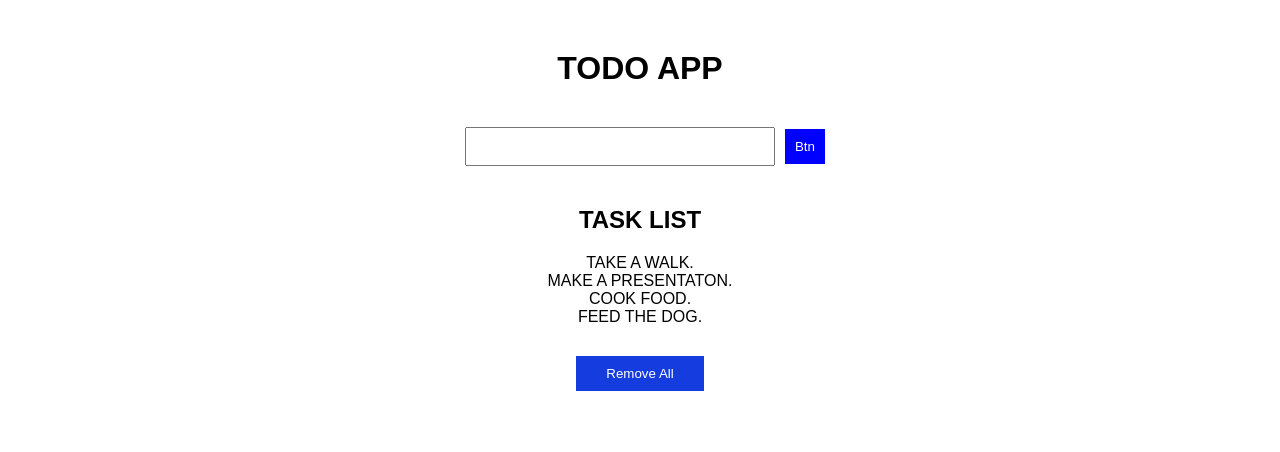
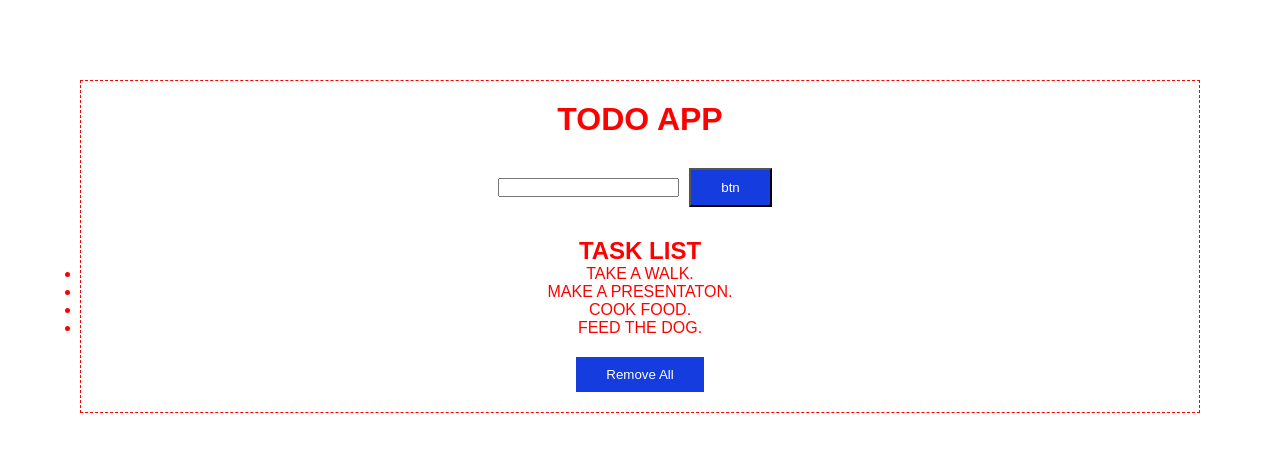
Before and after one commit to Aj23Mah/first-project, a React (Create React App) app: page / in a window 1280 px wide. Shown: the top 452 px of the page. Built offline with nearby package versions, Linux system fonts and the light colour scheme.

Commit message:
todo css

```diff
--- a/src/Components/Todo.css
+++ b/src/Components/Todo.css
@@ -1,51 +1,47 @@
-*{
-    box-sizing: border-box;
-    margin: 0;
-    padding: 0;
-    font-family: sans-serif;
-  }
-  .todo{
+.todo{
     text-align: center;
-    margin-top: 50px;
-    margin-bottom: 50px;
-    color: black;
+    margin: 80px;
+    padding-top: 20px;
+    border: 1px dashed #f00;
 }
-.todo-form{
-    padding-top: 10px;
-}
-.todo-list{
+
+.todo-logo,
+.todo-form,
+.todo-lists {
+    margin: 10px;
     padding: 10px;
 }
-.todo-form form{
-    margin: 20px;
+
+.input {
+    margin: 10px;
+    padding: 10px 30px;
+    text-decoration: none;
+    cursor: pointer;
 }
-.text{
-    padding: 10px;
-    width: 25%;
+
+.button {
     margin: 10px;
+    padding: 10px 30px;
+    text-decoration: none;
+    cursor: pointer;
+    background-color: #143cde;
+    color: #fff;
 }
-.button{
-    padding: 10px 10px;
-    color: white;
-    background-color: blue;
-    outline: none;
-    border: none;
-    cursor: pointer;
-    text-transform: capitalize;
+
+.todo-lists h3 {
+    color: #f00;
+    margin: 5px 0;
+}
+
+.todo-lists ul {
     text-decoration: none;
+    list-style: none;
 }
-.button:hover{
-    color: black;
-    background-color: bisque;
+
+.todo-lists ul li {
+    color: #843cae;
 }
-.todo-list > h3{
-    margin-top: 20px;
-    color: red;
-}
-.todo-list > ul{
-    list-style: none;
-    margin-top: 20px;
-}
+
 .todo-removeall {
     margin: 20px;
     padding: 10px 30px;
```
